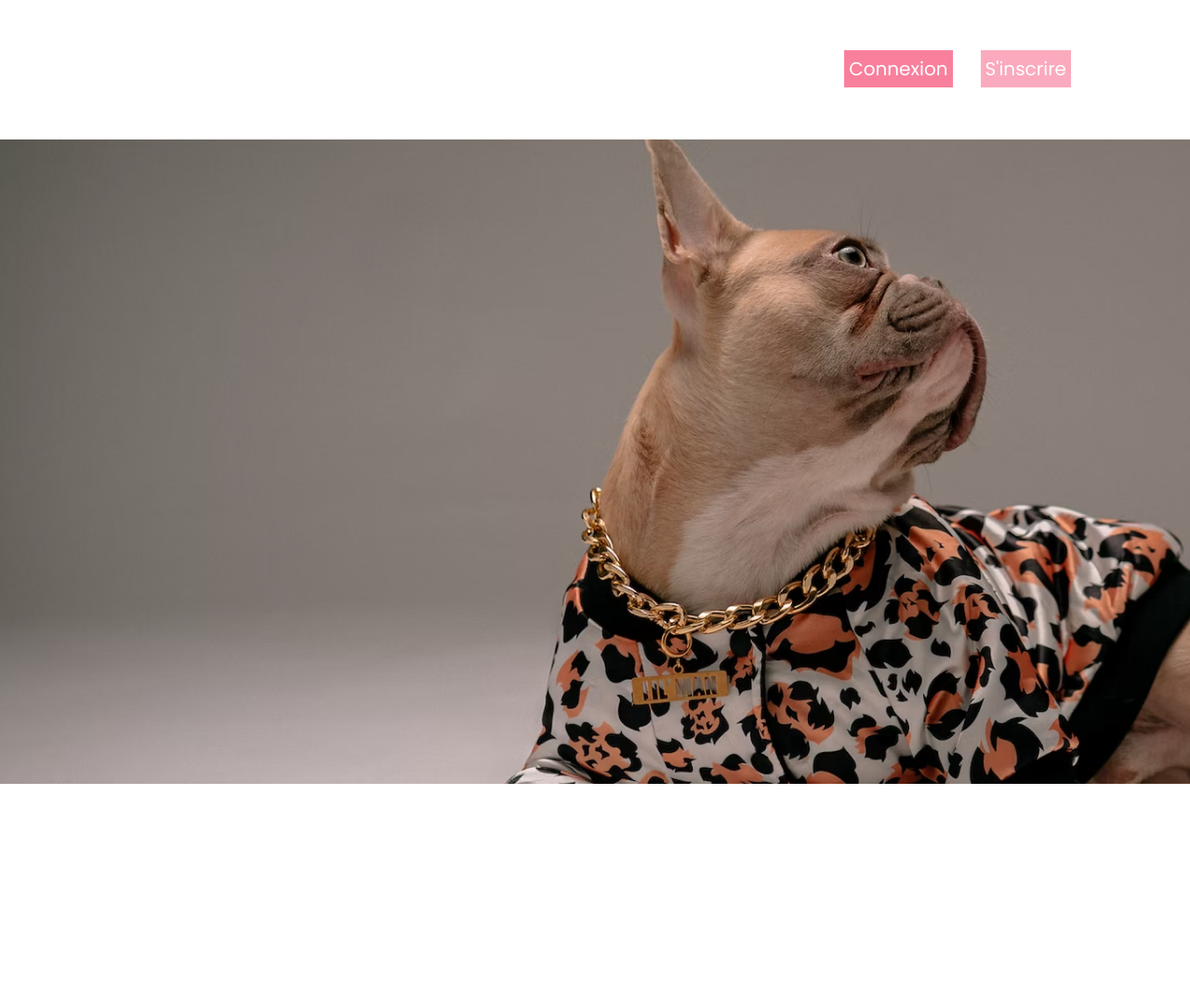
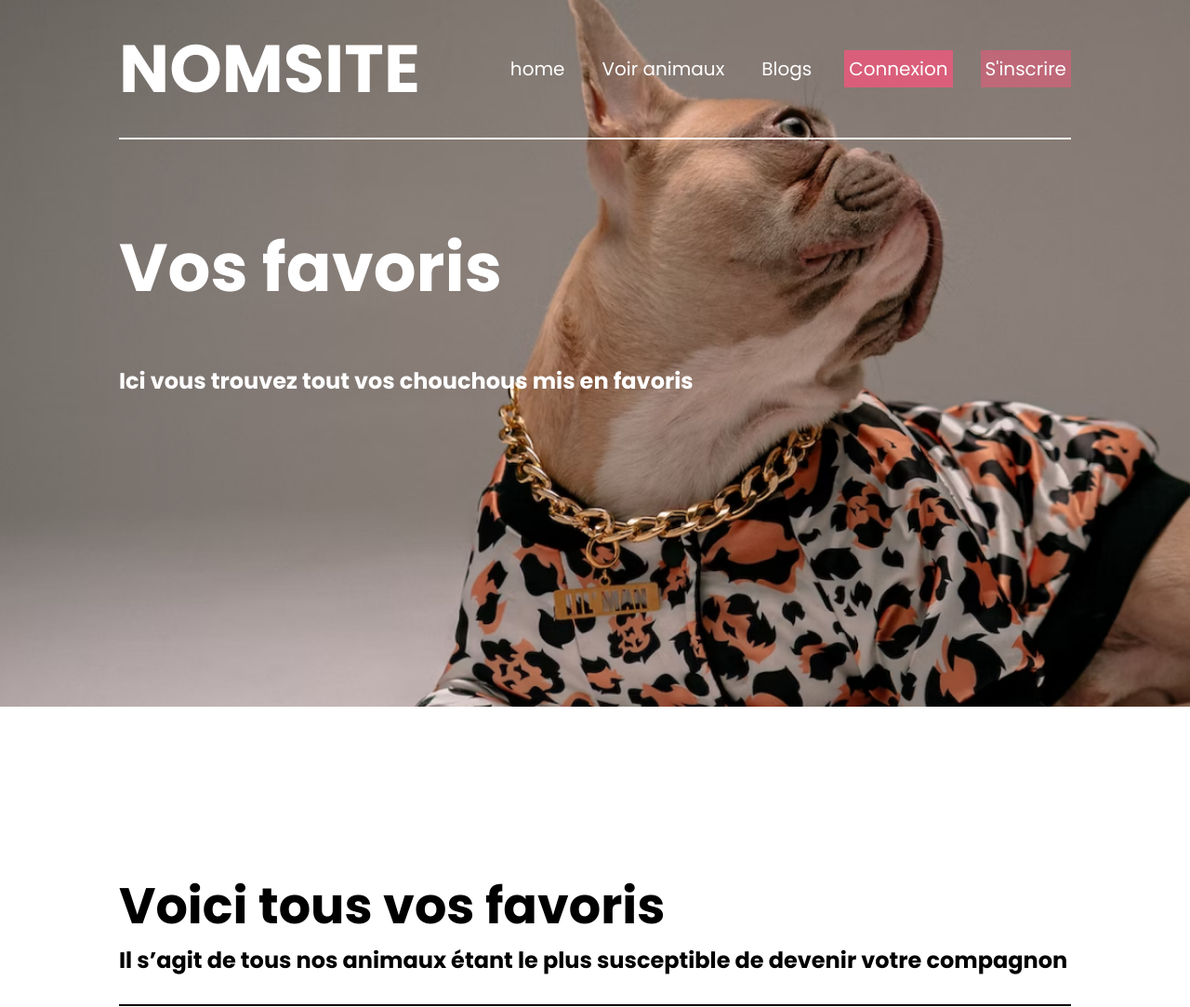
Before and after one commit to gbihry/spa, a PHP site: template vue/favoris/read.php in a window 1280 px wide; the page is wider, and only the part inside the window is pictured. Shown: the top 1083 px of that part at 93% size. Run offline with PHP 8.4, Linux system fonts and the light colour scheme; the template is opened without the code that fills it, so the values that code supplies are empty; some libraries are stand-ins or nearby versions.

Commit message:
Change the img background

```diff
--- a/vue/favoris/read.php
+++ b/vue/favoris/read.php
@@ -5,8 +5,9 @@ $titre = "";
 
 ob_start();
 ?>
-<img class="favoris_background" src="./assets/favoris_img/favoris_background.png" alt="">
+
 <section class="hero">
+<img src="./assets/favoris_img/favoris_background.png" alt="">
     <h1>Vos favoris</h1>
     <span>Ici vous trouvez tout vos chouchous mis en favoris</span>
 </section>
```
